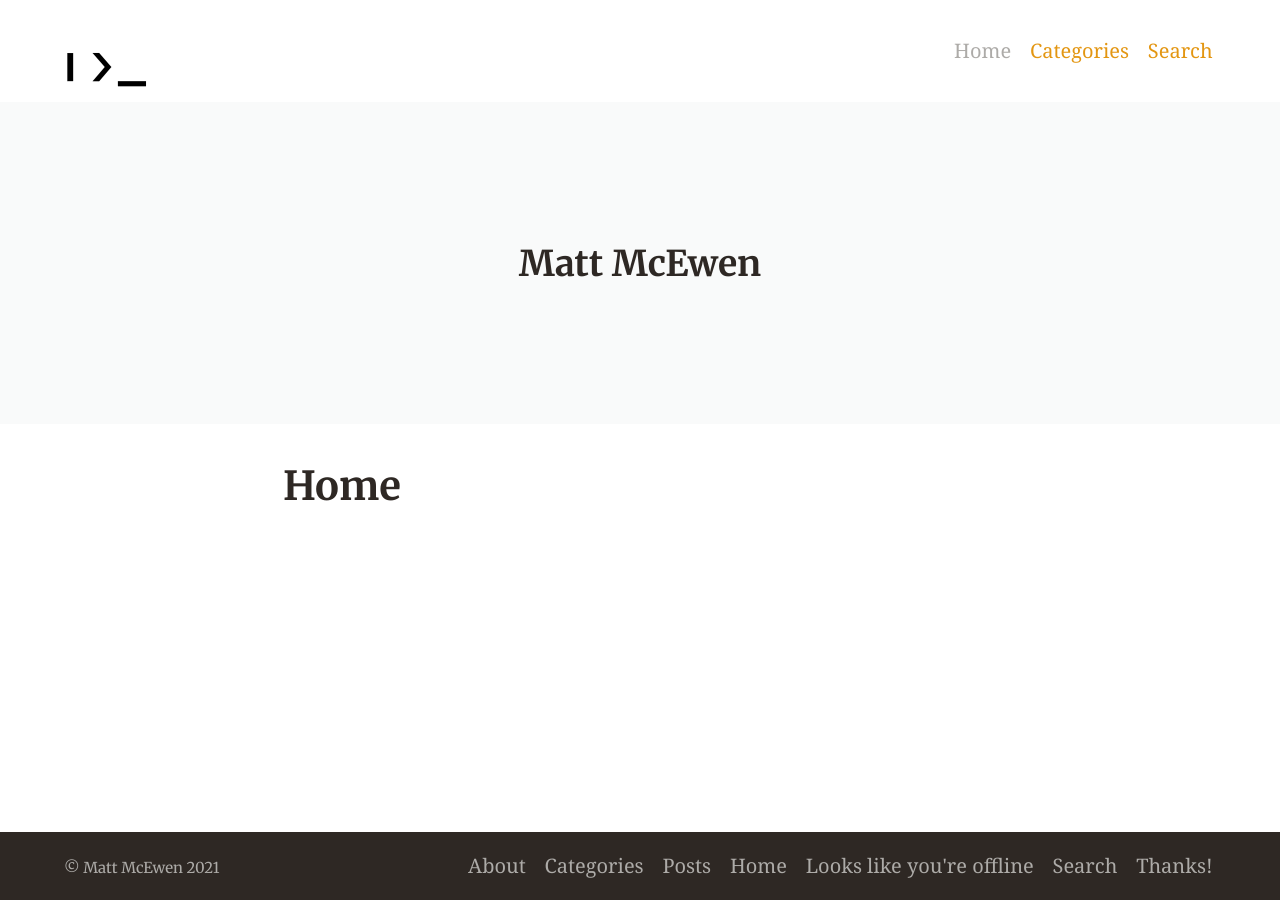
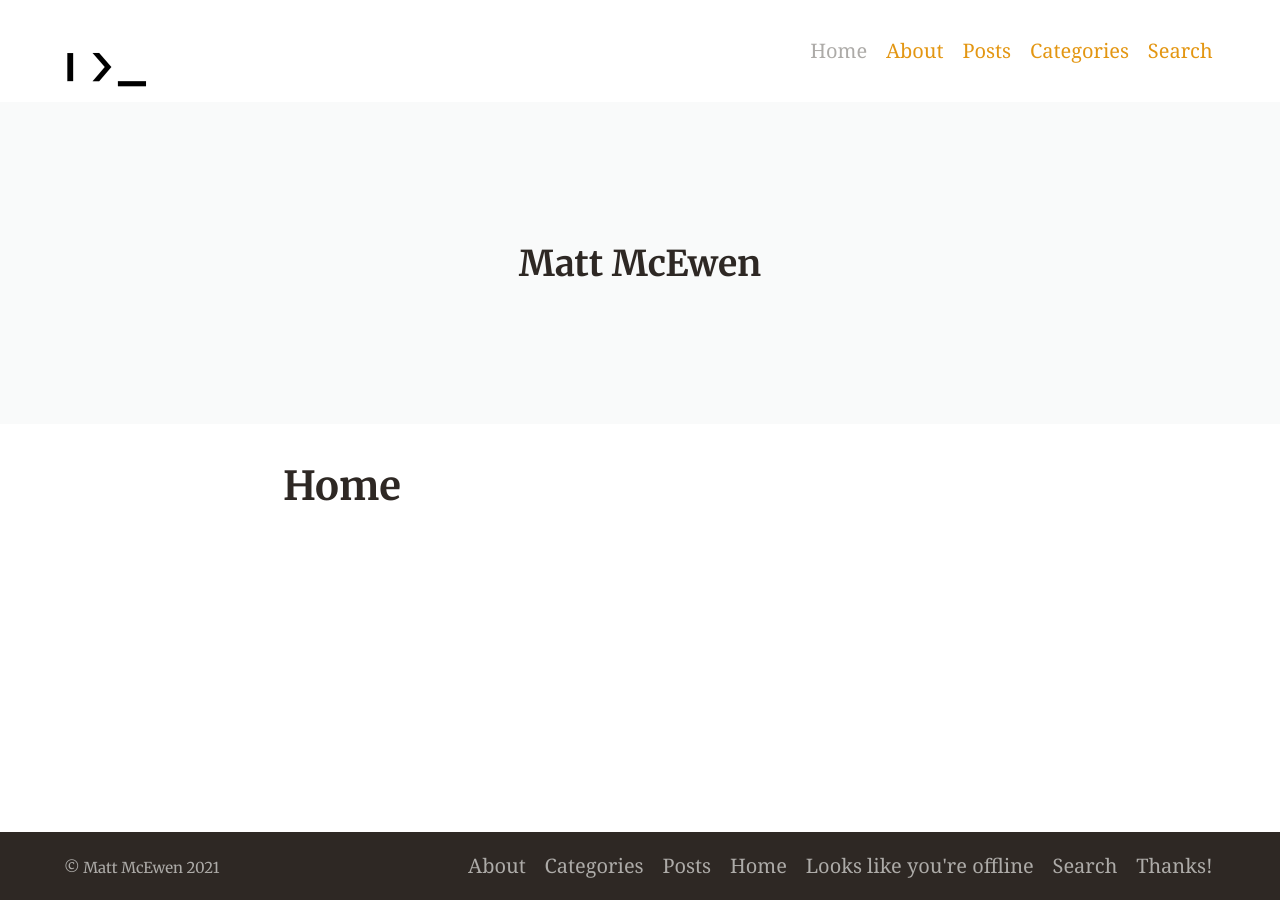
Before and after one commit to m-mcewen/m-mcewen.github.io, a Jekyll site: the page built from index.md, in a window 1280 px wide. Built offline with Jekyll 4.4.1, drawn with Linux system fonts in a browser that asks for light colours; Markdown is read by kramdown in place of the engine named in the settings.

```diff
--- a/_config.yml
+++ b/_config.yml
@@ -36,16 +36,16 @@ paginate_path: blog/page:num # jekyll-paginate > blog page
 #jekyll-mentions: https://twitter.com # jekyll-mentions > service used when @replying
 #twitter:
 #  username: MattJMcEwen # jekyll-seo-tag > Owners twitter username
-#author: Matthew McEwen # jekyll-seo-tag > default author
+#author: Matt McEwen # jekyll-seo-tag > default author
 #social: # jekyll-seo-tag > social overrides
-#  name: David Darnes # jekyll-seo-tag > real name
+#  name: Matt McEwen # jekyll-seo-tag > real name
 #  links:  # jekyll-seo-tag > social aliases (sameAs)
 #    - https://twitter.com/MattJMcEwen
 #    - https://github.com/m-mcewen
-# markdown: CommonMark # Markdown parse settings, CommonMark performs slightly better an others in build time
-# commonmark:
-#   options: ["SMART", "FOOTNOTES"]
-#   extensions: ["strikethrough", "autolink", "table"]
+markdown: CommonMark # Markdown parse settings, CommonMark performs slightly better an others in build time
+commonmark:
+  options: ["SMART", "FOOTNOTES"]
+  extensions: ["strikethrough", "autolink", "table"]
 
 # 4. Jekyll settings
 sass:
@@ -117,6 +117,10 @@ favicons: # Favicons are also used in the manifest file. Syntax is 'size: path'
 navigation_header:
 - title: Home
   url: /
+- title: About
+  url: /about/
+- title: Posts
+  url: /posts/
 - title: Categories
   url: /categories/
 - title: Search
```
